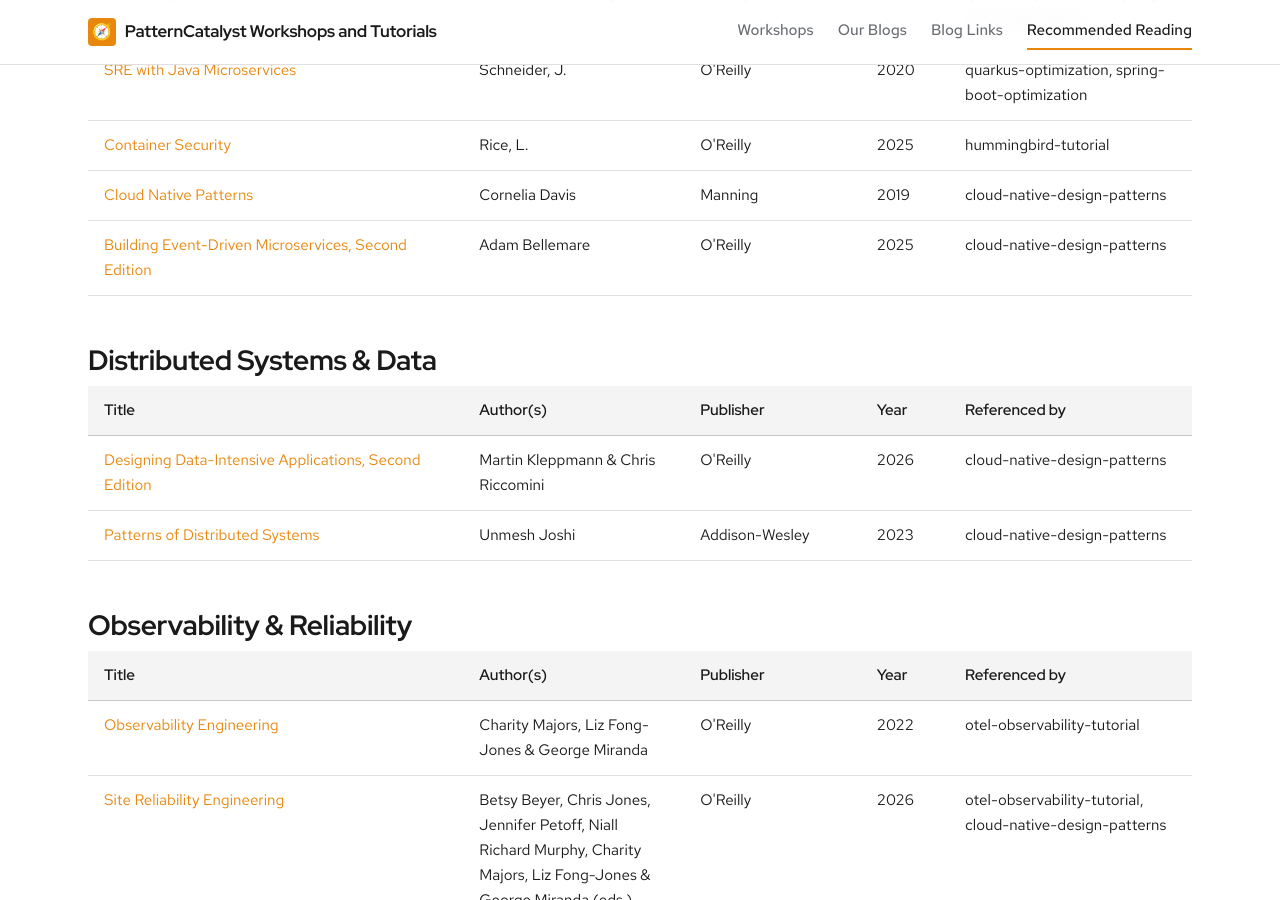
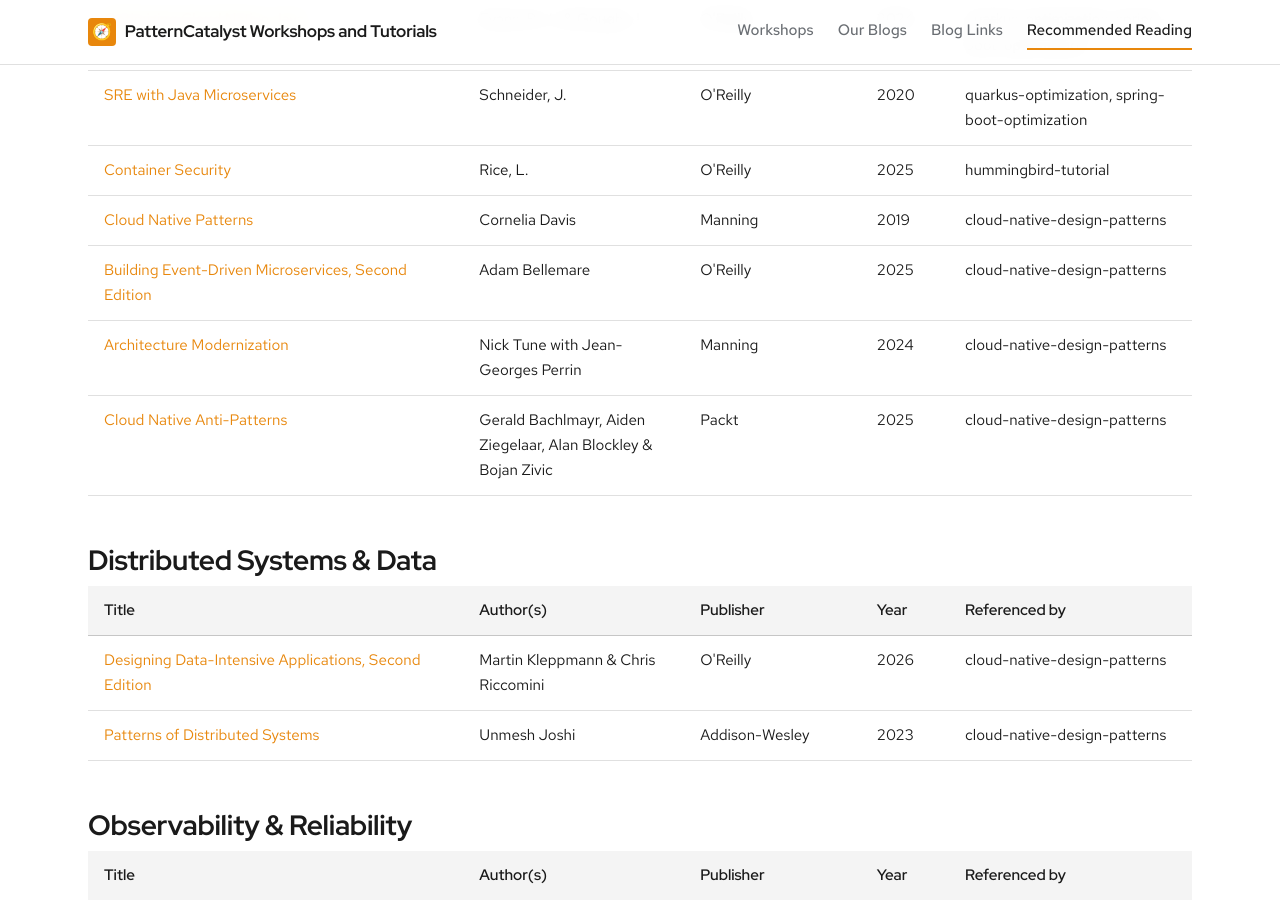
Before and after one commit to patterncatalyst/patterncatalyst-workshops-tutorials-list, a Jekyll site: the page built from books.html, in a window 1280 px wide and 900 px high, scrolled down 2477 px. Built offline with Jekyll 4.4.1, drawn with Linux system fonts in a browser that asks for light colours; some web fonts are replaced; some of the changed text lies outside the part shown.

Commit message:
data: add Architecture Modernization and Cloud Native Anti-Patterns; Principles of Web API Design referenced by cloud-native-design-patterns

```diff
--- a/_data/book_categories.yml
+++ b/_data/book_categories.yml
@@ -44,6 +44,8 @@
     - "Container Security"
     - "Cloud Native Patterns"
     - "Building Event-Driven Microservices, Second Edition"
+    - "Architecture Modernization"
+    - "Cloud Native Anti-Patterns"
 
 - name: "Distributed Systems & Data"
   books:
--- a/_data/books.yml
+++ b/_data/books.yml
@@ -295,6 +295,7 @@
   referenced_by:
     - "datamesh-reference-arch-python"
     - "minikube-on-fedora"
+    - "cloud-native-design-patterns"
 
 - title: "RESTful Web API Patterns and Practices Cookbook"
   authors: "Amundsen, M."
@@ -469,3 +470,23 @@
   review_note: "Hand-added for cloud-native-design-patterns (its Bibliography page); subtitle Design and Deploy Production-Ready Software; pragprog.com page: January 2018."
   referenced_by:
     - "cloud-native-design-patterns"
+
+- title: "Architecture Modernization"
+  authors: "Nick Tune with Jean-Georges Perrin"
+  publisher: "Manning"
+  year: 2024
+  isbn: null
+  url: "https://www.manning.com/books/architecture-modernization"
+  review_note: "Hand-added for cloud-native-design-patterns (its Bibliography page and deck reference slide); subtitle Socio-technical alignment of software, strategy, and structure; manning.com page: January 2024."
+  referenced_by:
+    - "cloud-native-design-patterns"
+
+- title: "Cloud Native Anti-Patterns"
+  authors: "Gerald Bachlmayr, Aiden Ziegelaar, Alan Blockley & Bojan Zivic"
+  publisher: "Packt"
+  year: 2025
+  isbn: "9781836200598"
+  url: "https://www.packtpub.com/en-us/product/cloud-native-anti-patterns-9781836200581"
+  review_note: "Hand-added for cloud-native-design-patterns (its Bibliography page and deck reference slide); subtitle Avoiding Common Mistakes and Driving Success with Best Practices and Real-World Cases; March 2025 per Packt listings; print ISBN 9781836200598, eISBN 9781836200581 (packtpub.com blocks automated fetches, details from Packt search listings and a university catalog)."
+  referenced_by:
+    - "cloud-native-design-patterns"
```
